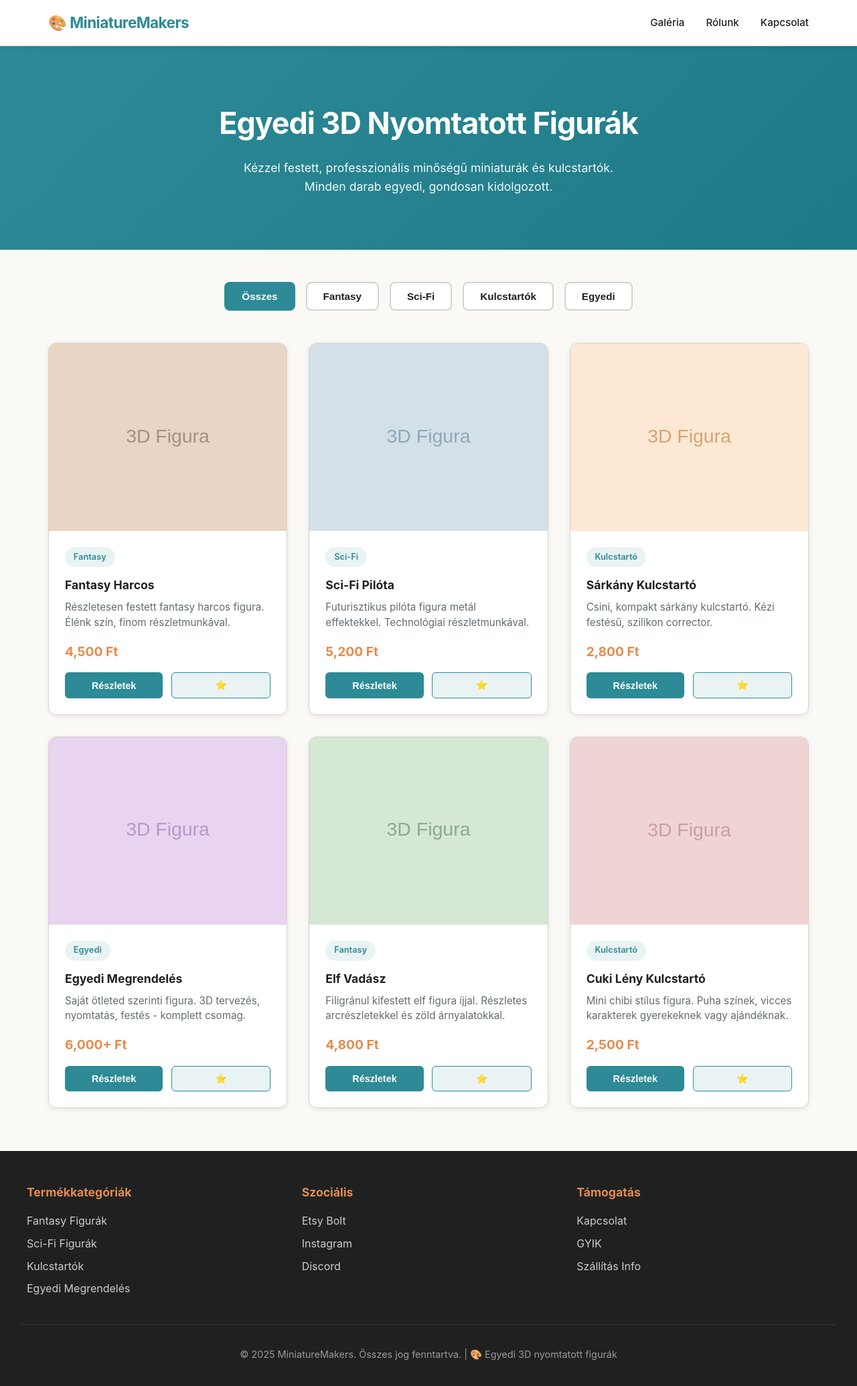
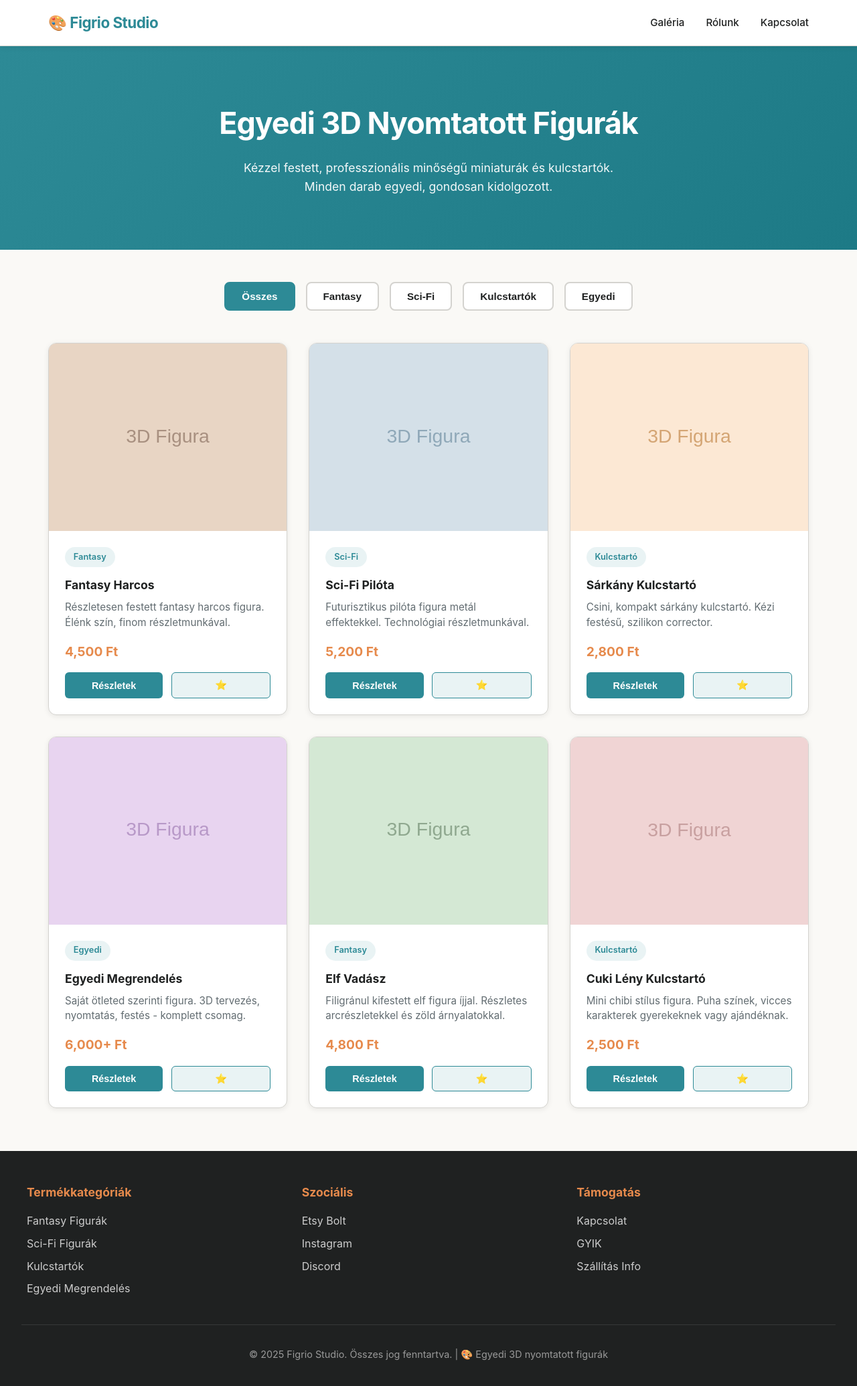
Before and after one commit to miki14000/figrio.github.io, a plain HTML site: page index.html in a window 1280 px wide. Shown: the whole page at 67% size. Drawn offline with Linux system fonts and the light colour scheme.

Commit message:
Update index.html

```diff
--- a/index.html
+++ b/index.html
@@ -547,7 +547,7 @@
     <!-- Header -->
     <header>
         <nav>
-            <a href="#" class="logo">🎨 MiniatureMakers</a>
+            <a href="#" class="logo">🎨 Figrio Studio</a>
             <ul class="nav-links">
                 <li><a href="#gallery">Galéria</a></li>
                 <li><a href="#about">Rólunk</a></li>
@@ -766,7 +766,7 @@
             </div>
         </div>
         <div class="footer-divider">
-            <p>&copy; 2025 MiniatureMakers. Összes jog fenntartva. | 🎨 Egyedi 3D nyomtatott figurák</p>
+            <p>&copy; 2025 Figrio Studio. Összes jog fenntartva. | 🎨 Egyedi 3D nyomtatott figurák</p>
         </div>
     </footer>
 
```
